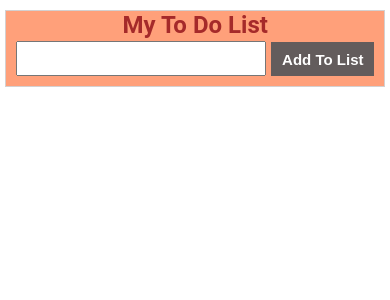
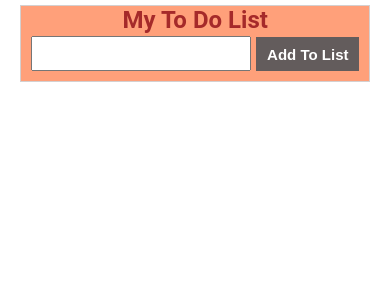
Before and after one commit to lyndasowunmi/ToDo-List, a React (Create React App) app: page / in a window 390 px wide. Shown: the top 300 px of the page. Built offline with nearby package versions, Linux system fonts and the light colour scheme.

Commit message:
css edits

```diff
--- a/src/App.css
+++ b/src/App.css
@@ -114,8 +114,8 @@ input[type="text"] {
 
 #todo-list {
   justify-content: center;
-  margin: 10px auto;
-  width: 380px;
+  margin: 5px auto;
+  width: 350px;
 }
 
 #todo-save {
@@ -129,7 +129,7 @@ input[type="text"] {
 @media only screen and (max-width: 768px) {
   input[type="text"] {
     margin: 0 5px 5px 0;
-    width: 230px;
+    width: 200px;
   }
 }
 
```
